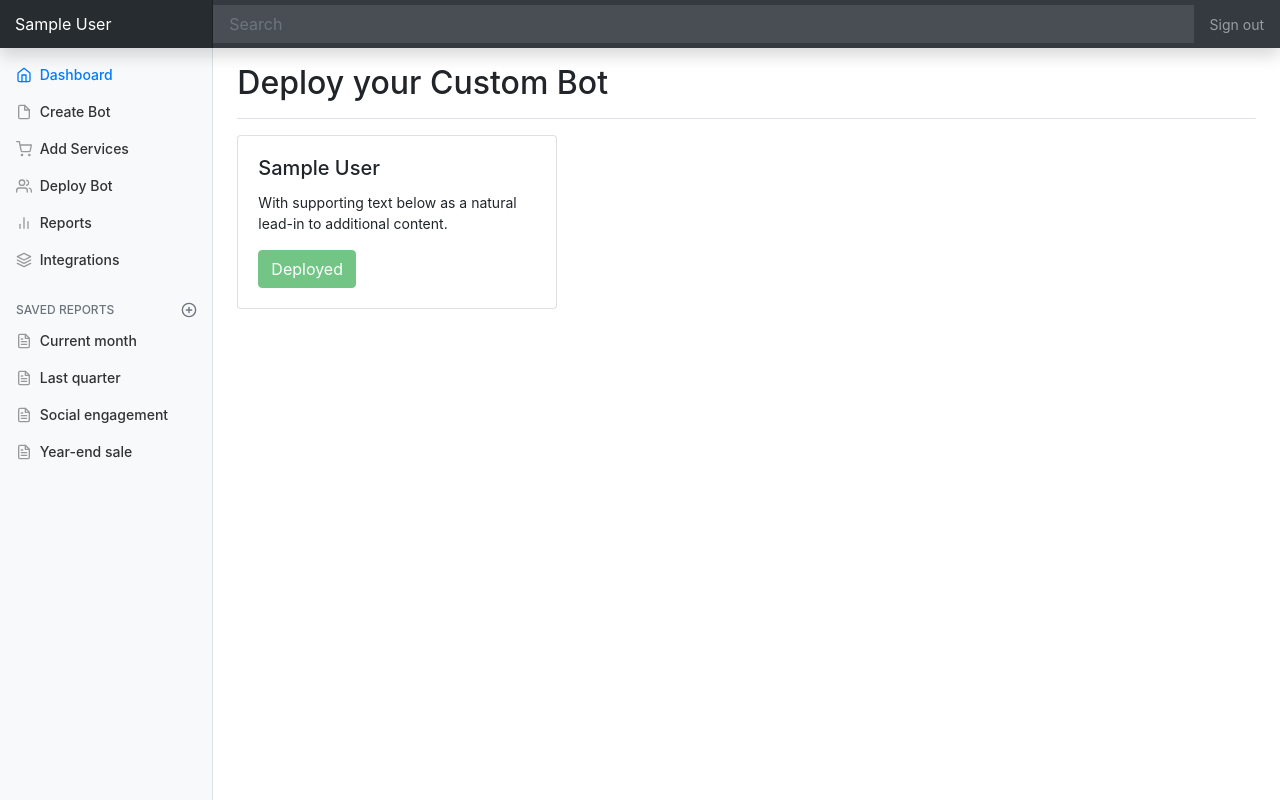
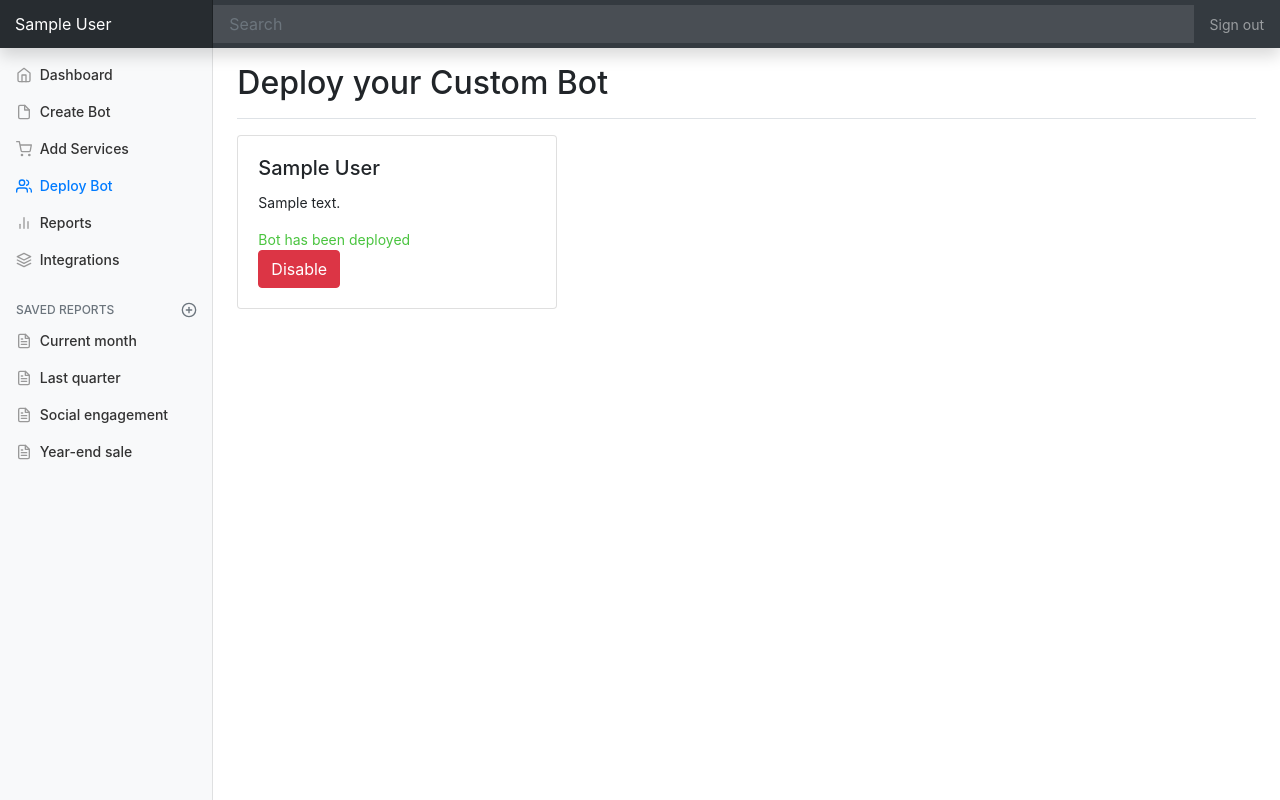
Before and after one commit to ConvAI/CaaS-Django-Frontend, a Django app: page /user/panel/deploy/ in a window 1280 px wide. Run offline with Django 3.2, Linux system fonts and the light colour scheme; a user stored in the database is signed in; tables that the repository leaves empty hold one stand-in row (values such as "Sample post"); some libraries are stand-ins or nearby versions.

Commit message:
UI changes

```diff
--- a/static/userpanel/css/dashboard.css
+++ b/static/userpanel/css/dashboard.css
@@ -7,6 +7,8 @@ body {
   height: 16px;
   vertical-align: text-bottom;
 }
+
+
 
 /*
  * Sidebar
--- a/templates/deploy.html
+++ b/templates/deploy.html
@@ -16,12 +16,18 @@
           <div class="card">
              <div class="card-body">
                 <h5 class="card-title">{{bot.bot_name}}</h5>
-                <p class="card-text">With supporting text below as a natural lead-in to additional content.</p>
+                <p class="card-text">{{bot.bot_desc}}</p>
                 {% if bot.is_deployed %}
-                <button disabled="disabled" class="btn btn-success">Deployed</button>
+                  <form action="{% url 'user:userpanel:disableBot' bot.id %}" method="post">
+                     {% csrf_token %}
+                     <span style="color: rgb(74, 196, 63);">Bot has been deployed</span>
+                     <br>
+                     <button type="submit" class="btn btn-danger">Disable</button>
+                  </form>
                 {% else %}
                 <form action="{% url 'user:userpanel:deployBot' bot.id %}" method="post">
                     {% csrf_token %}
+                    <br>
                     <button type="submit" class="btn btn-primary">Deploy</button>
                 </form>
                 {% endif %}
--- a/templates/panelbase.html
+++ b/templates/panelbase.html
@@ -47,15 +47,15 @@
     <div class="row">
       <nav class="col-md-2 d-none d-md-block bg-light sidebar">
         <div class="sidebar-sticky">
-          <ul class="nav flex-column">
+          <ul class="nav flex-column" id="tab-links">
             <li class="nav-item">
-              <a class="nav-link active" href="{% url 'user:userpanel:panel' %}">
+              <a class="nav-link" href="{% url 'user:userpanel:panel' %}" id="dashboard">
                 <span data-feather="home"></span>
                 Dashboard <span class="sr-only">(current)</span>
               </a>
             </li>
             <li class="nav-item">
-              <a class="nav-link" href="{% url 'user:userpanel:createBot' %}">
+              <a class="nav-link" href="{% url 'user:userpanel:createBot' %}" id="createBot">
                 <span data-feather="file"></span>
                 Create Bot
               </a>
@@ -67,7 +67,7 @@
               </a>
             </li>
             <li class="nav-item">
-              <a class="nav-link" href="{% url 'user:userpanel:deploy' %}">
+              <a class="nav-link" href="{% url 'user:userpanel:deploy' %}" id="deploy">
                 <span data-feather="users"></span>
                 Deploy Bot
               </a>
@@ -138,6 +138,18 @@
   <script src="https://cdnjs.cloudflare.com/ajax/libs/feather-icons/4.9.0/feather.min.js"></script>
     <script>
       feather.replace()
+      $(document).ready(function(){
+        let path = window.location.pathname;
+        if( path.includes('create')){
+          $('#createBot').addClass('active');
+        }
+        else if( path.includes('deploy')){
+          $('#deploy').addClass('active');
+        }
+        else {
+          $('#dashboard').addClass('active');
+        }
+      });
     </script>
   <script src="{% static 'userpanel/js/dashboard.js' %}"></script>
 </body>
--- a/userpanel/urls.py
+++ b/userpanel/urls.py
@@ -9,5 +9,6 @@ urlpatterns=[
     path('edit/<int:bot_id>/',views.editBot,name='editBot'),
     path('deploy/',views.deploy,name='deploy'),
     path('deploy/<int:bot_id>/',views.deployBot,name='deployBot'),
+    path('disablebot/<int:bot_id>/',views.disableBot,name='disableBot'),
 
 ]
--- a/userpanel/views.py
+++ b/userpanel/views.py
@@ -100,3 +100,17 @@ def deployBot(request,bot_id):
         bot_inst.save()
         bot_api_url = 'http://' + BOT_SERVER + ':' + BOT_SERVER_PORT
         return render(request,'showScript.html',{'bot':bot_inst,'bot_url':bot_api_url,'userinfo':userinfo})
+
+
+@login_required
+def disableBot(request,bot_id):
+    try:
+        bot_inst = get_object_or_404(Bot, pk=bot_id)
+    except Bot.DoesNotExist:
+        raise Http404("Bot does not exist")
+
+    userinfo = UserProfileInfo.objects.get(user=request.user)
+    if(request.method == 'POST'):
+        bot_inst.is_deployed = False
+        bot_inst.save()
+        return HttpResponseRedirect(reverse('user:userpanel:deploy'))
```
